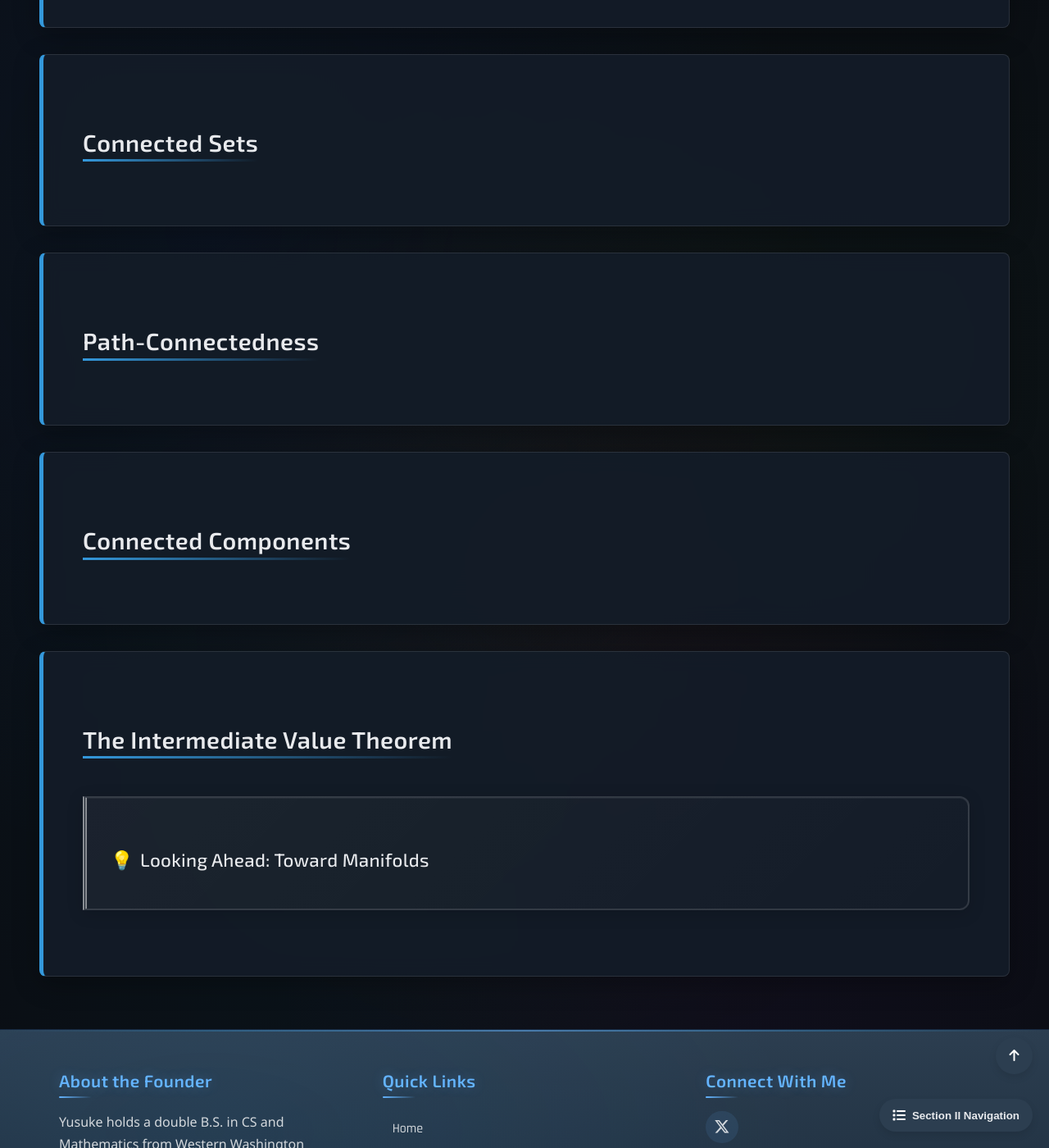
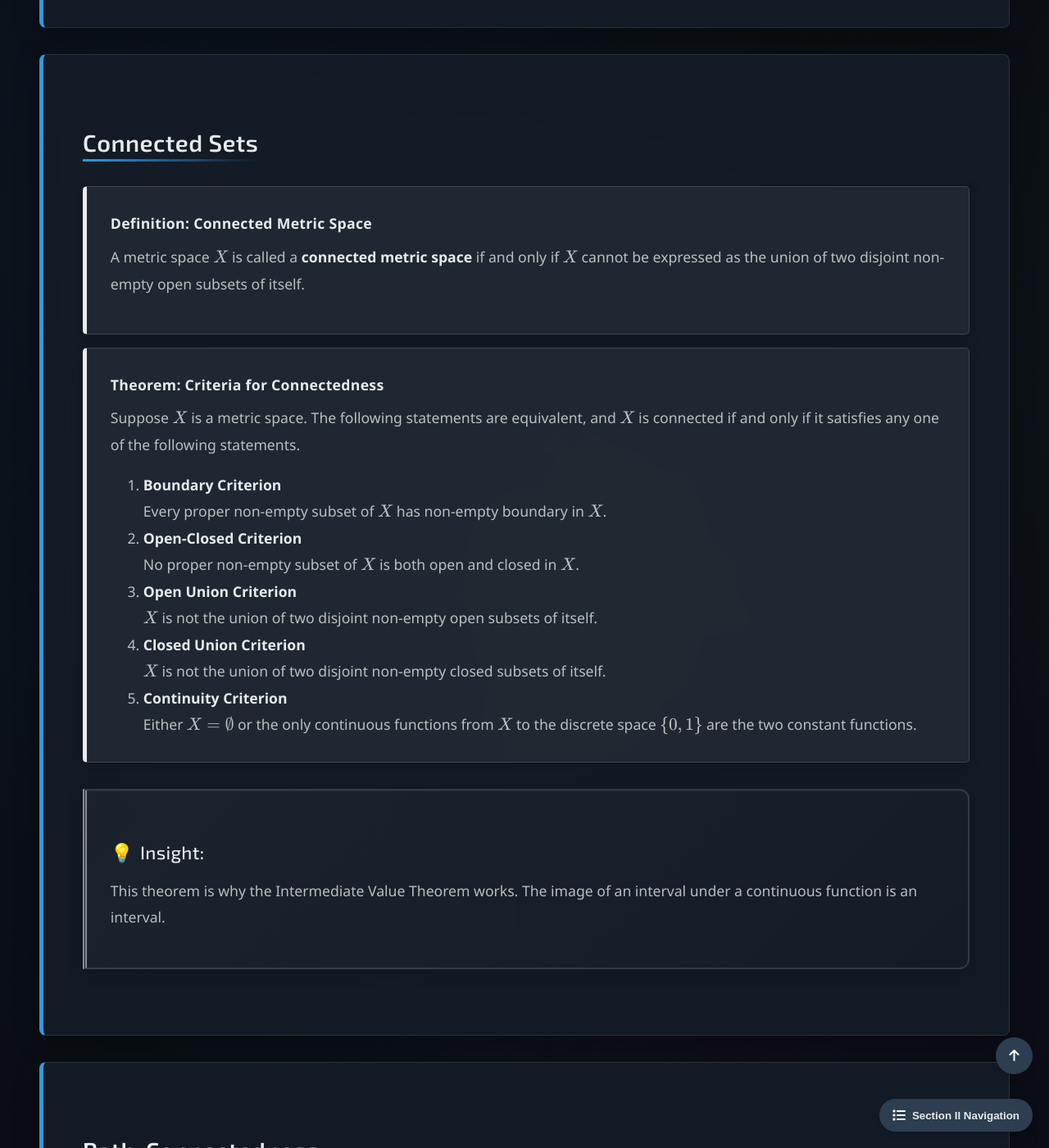
Before and after one commit to Yusukey01/yusukey01.github.io, a Jekyll site: the page built from Mathematics/Calculus/connectedness.html, in a window 1280 px wide and 1400 px high, scrolled down 1063 px. Shown: the whole window at 82% size. Built offline with Jekyll 4.4.1, drawn with Linux system fonts in a browser that asks for light colours; some of the changed text lies outside the part shown.

Commit message:
change style

```diff
--- a/Mathematics/Calculus/connectedness.html
+++ b/Mathematics/Calculus/connectedness.html
@@ -10,7 +10,6 @@ noindex: true
 <!DOCTYPE html>
 <html>
     <body>
-        <!-- LearningResource Schema for Connectedness -->
         <script type="application/ld+json">
         {
         "@context": "https://schema.org",
@@ -123,9 +122,39 @@ noindex: true
                     <!-- Motivation: What does "one piece" mean formally? -->
                 </p>
 
-                <!-- Definition: Separated sets -->
+                <div class="theorem">
+                    <span class="theorem-title">Definition: Connected Metric Space</span>
+                    <P>
+                        A metric space \(X\) is called a <strong>connected metric space</strong> if and only if
+                        \(X\) cannot be expressed as the union of two disjoint non-empty open subsets of itself.
+                    </P>
+                </div>
 
-                <!-- Definition: Connected set (cannot be written as union of two non-empty separated sets) -->
+                <div class="theorem">
+                    <span class="theorem-title">Theorem: Criteria for Connectedness</span>
+                    <p>
+                        Suppose \(X\) is a metric space. The following statements are equivalent, and \(X\) is connected
+                        if and only if it satisfies any one of the following statements.
+                    </p>
+                    <ol style="padding-left: 40px;">
+                        <li><strong>Boundary Criterion</strong><br>
+                            Every proper non-empty subset of \(X\) has non-empty boundary in \(X\).
+                        </li>
+                        <li><strong>Open-Closed Criterion</strong><br>
+                            No proper non-empty subset of \(X\) is both open and closed in \(X\).
+                        </li>
+                        <li><strong>Open Union Criterion</strong><br>
+                            \(X\) is not the union of two disjoint non-empty open subsets of itself.
+                        </li>
+                        <li><strong>Closed Union Criterion</strong><br>
+                            \(X\) is not the union of two disjoint non-empty closed subsets of itself.
+                        </li>
+                        <li><strong>Continuity Criterion</strong><br>
+                            Either \(X = \emptyset\) or the only continuous functions from \(X\) to the discrete space
+                            \(\{0, 1\}\) are the two constant functions.
+                        </li>
+                    </ol>
+                </div>
 
                 <!-- Definition: Disconnected set -->
 
@@ -133,10 +162,13 @@ noindex: true
 
                 <!-- Theorem: Continuous image of a connected set is connected -->
 
-                <!--
-                    Insight box: This theorem is why the Intermediate Value Theorem works.
+                <div class="insight-box">
+                    <h3>Insight:</h3>
+                    <p>
+                        This theorem is why the Intermediate Value Theorem works.
                         The image of an interval under a continuous function is an interval.
-                -->
+                    </p>
+                </div>
 
             </section>
 
@@ -154,12 +186,17 @@ noindex: true
 
                 <!-- Note: The converse is false in general, but true for open subsets of R^n -->
 
+                <div class="insight-box">
+                    <h3>Insight:</h3>
+                    <p>
                     <!--
-                    Insight box: In ML, the loss landscape of neural networks is path-connected
+                    In ML, the loss landscape of neural networks is path-connected
                     (the parameter space R^n is path-connected). This means gradient descent
                     can theoretically reach any point from any starting point—though the path
                     may be very long or pass through high-loss regions.
                     -->
+                    </p>
+                </div>
 
             </section>
 
@@ -175,10 +212,15 @@ noindex: true
 
                 <!-- Theorem: Each component is closed (and open if there are finitely many) -->
 
+                <div class="insight-box">
+                    <h3>Insight:</h3>
+                    <p>
                     <!--
                     Application: Clustering can be viewed as identifying connected components
                     under a suitable metric or graph structure.
                     -->
+                    </p>
+                </div>
 
             </section>
 
@@ -194,23 +236,26 @@ noindex: true
                     In particular, f attains every value between any two values it attains.
                 -->
 
+                <div class="insight-box">
+                    <h3>Insight:</h3>
+                    <p>
                     <!--
-                    Insight box: This is used constantly in optimization:
+                    This is used constantly in optimization:
                     - Existence of roots (bisection method)
                     - Level sets are non-empty for intermediate values
                     - Continuous parameterizations of solution paths
                     -->
+                    </p>
+                </div>
+
 
                 <div class="insight-box">
                     <h3>Looking Ahead: Toward Manifolds</h3>
                     <p>
-                        <!--
                         Connectedness and path-connectedness are essential for manifold theory.
-                            A manifold is typically defined as a connected space that locally
-                            looks like R^n. Paths on manifolds become curves, and the study of
-                            shortest paths leads to geodesics—central to differential geometry
-                            and modern ML methods like manifold learning.
-                        -->
+                        A manifold is typically defined as a connected space that locally looks like \(\mathbb{R}^n\)
+                        paths on manifolds become curves, and the study of shortest paths leads to geodesics—central
+                        to differential geometry and modern ML methods like manifold learning.
                     </p>
                 </div>
 
--- a/_includes/footer.html
+++ b/_includes/footer.html
@@ -74,7 +74,7 @@
             </ul>
         </div>
         <div class="footer-social">
-            <h3>Connect With Me</h3>
+            <h3>Connect With MATH-CS COMPASS</h3>
             <p>
                 <a href="https://x.com/MathCSCompass" target="_blank" rel="noopener noreferrer" aria-label="X (Twitter)">
                     <i class="fab fa-x-twitter" style="font-size: 1.2em;"></i>
```
Lines whose indentation alone changed are shown as unchanged.
